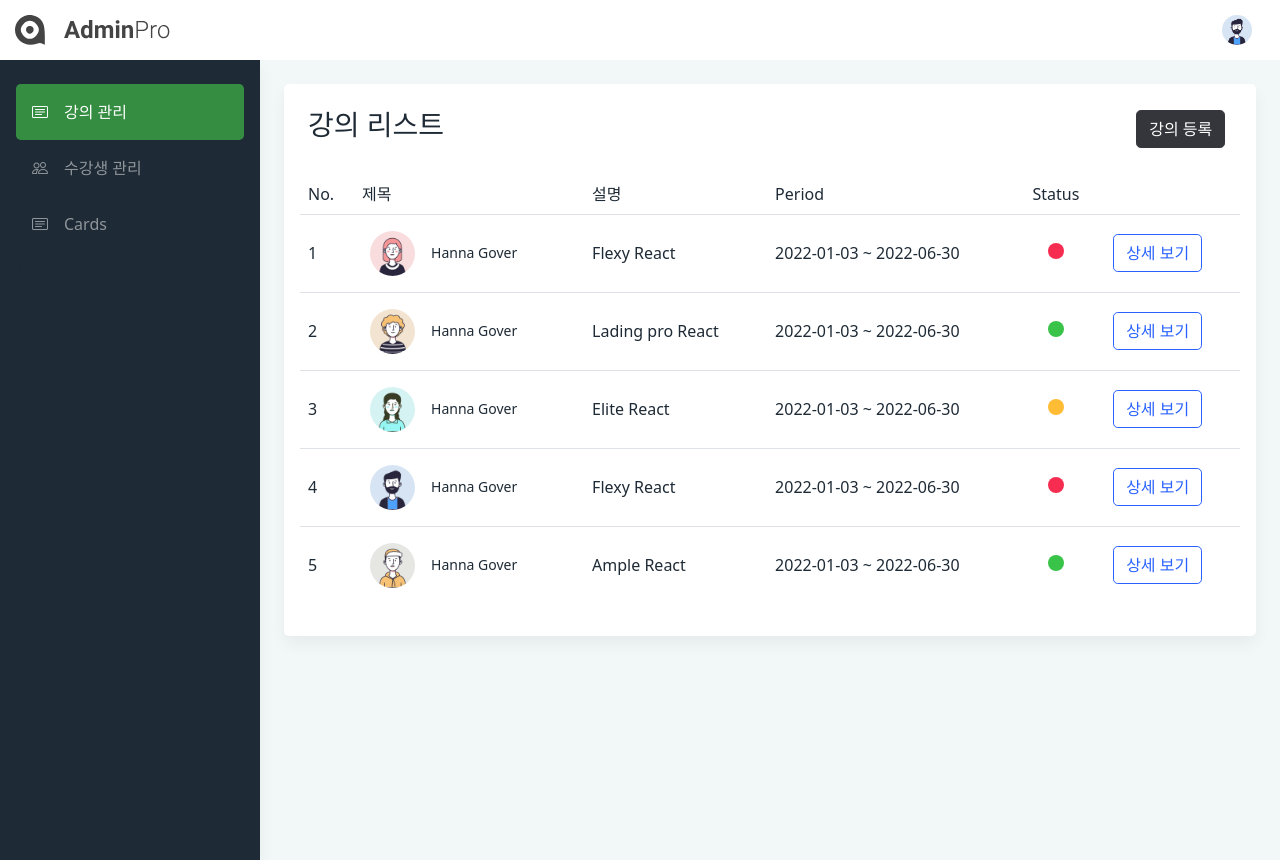
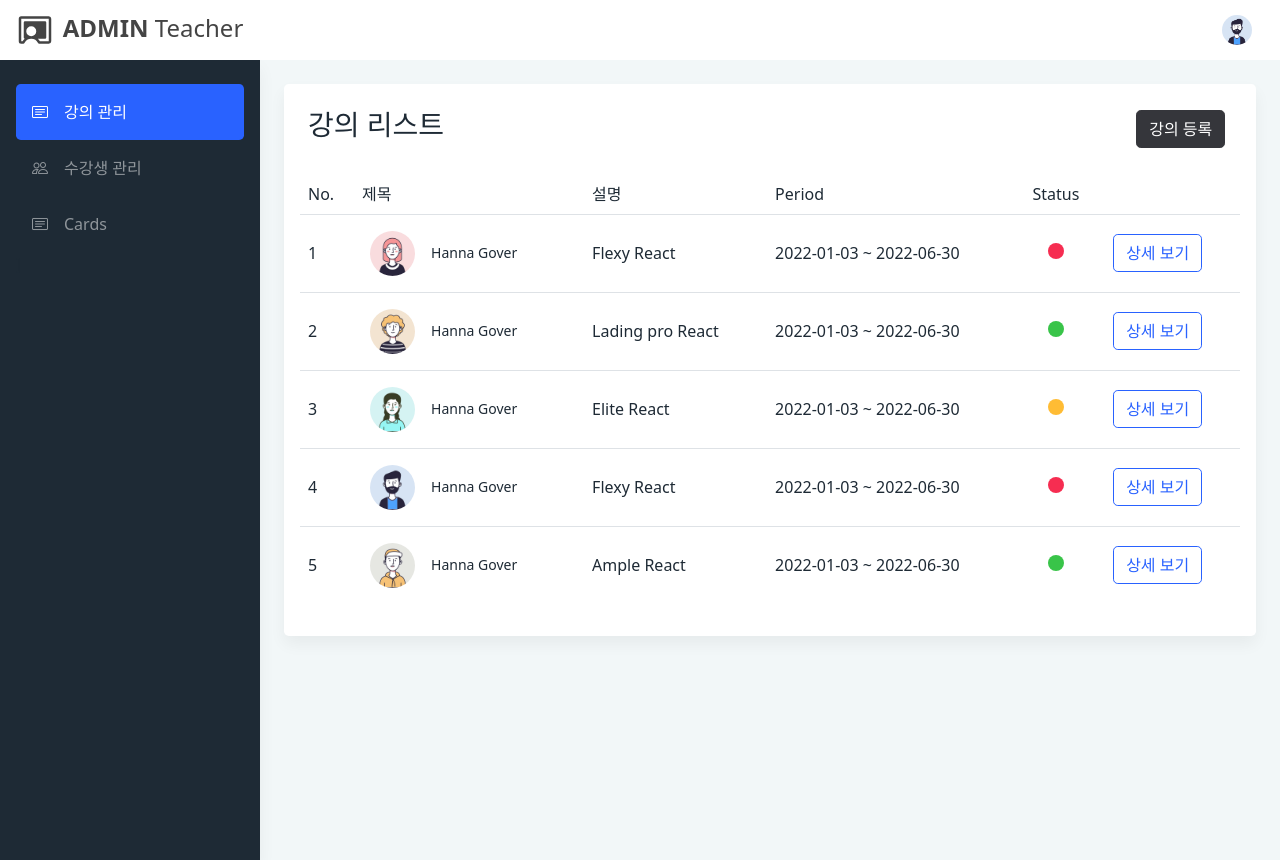
Before and after one commit to works-hook/hannah-education-admin-front, a React (Create React App) app: page /lecture#/lectures in a window 1280 px wide. Built offline with nearby package versions, Linux system fonts and the light colour scheme; a web font is replaced by a local one.

Commit message:
feat(logo): logo, change active menu color

```diff
--- a/src/assets/scss/layout/_sidebar.scss
+++ b/src/assets/scss/layout/_sidebar.scss
@@ -13,7 +13,7 @@
     }
   }
   .sidenav-bg .active {
-    background-color: $menuSuccess;
+    background-color: $primary;
     border-radius: $border-radius;
     color: white;
   }
--- a/src/layouts/Logo.js
+++ b/src/layouts/Logo.js
@@ -1,12 +1,15 @@
-import { ReactComponent as LogoDark } from "../assets/images/logos/adminpro.svg";
+import { ReactComponent as LogoDark } from "../assets/images/logos/chalkboard-teacher-fill-svgrepo-com.svg";
 import { Link } from "react-router-dom";
 
 const Logo = () => {
-  return (
-    <Link to="/">
-      <LogoDark />
-    </Link>
-  );
+  return ( <>
+      <div className="d-flex" style={{"color": "#444"}}>
+          <Link to="/">
+              <LogoDark />
+          </Link>
+          <h4 className="mt-sm-1 mx-sm-2"><strong>ADMIN</strong> Teacher</h4>
+      </div>
+    </> );
 };
 
 export default Logo;
```
Also changed, not shown: src/assets/images/logos/chalkboard-teacher-fill-svgrepo-com.svg (added).
